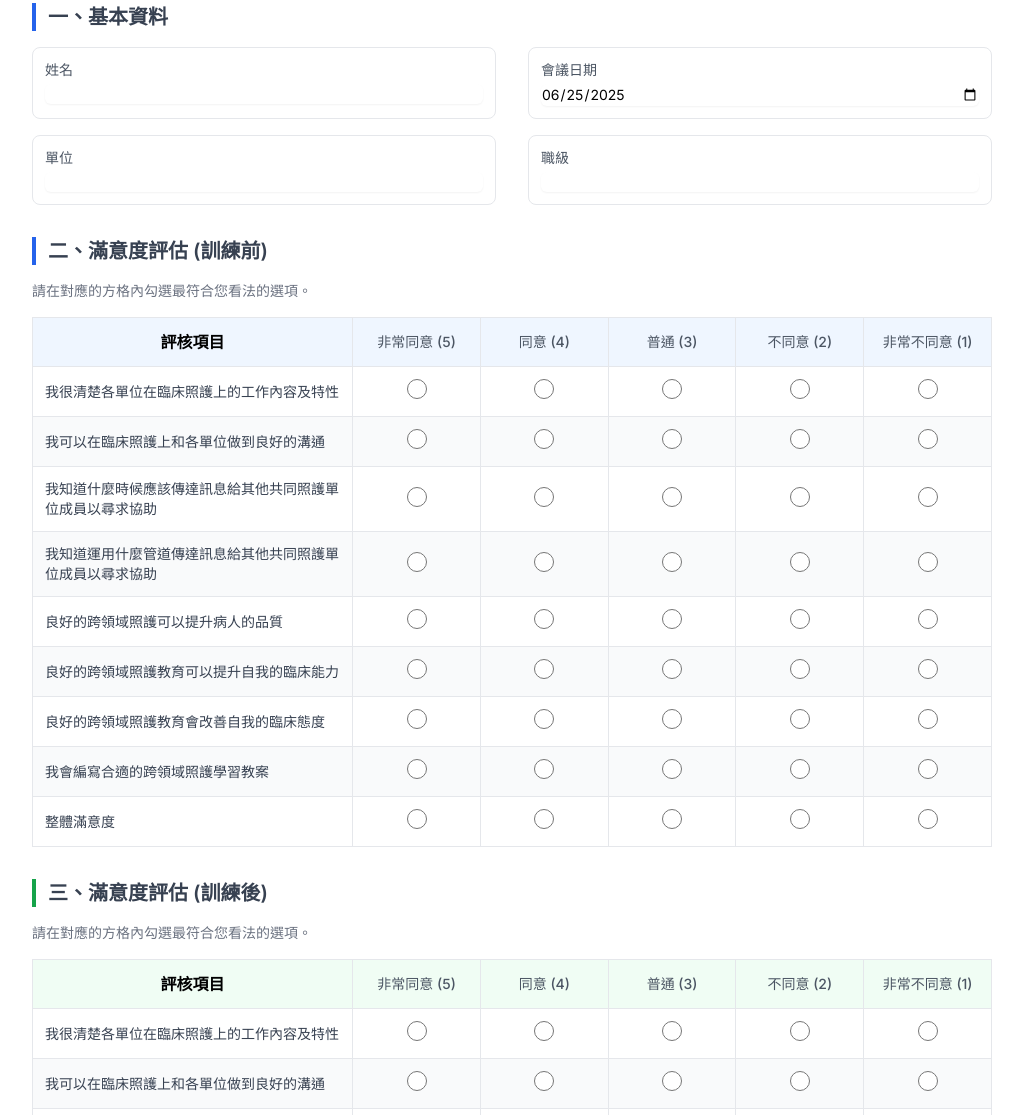
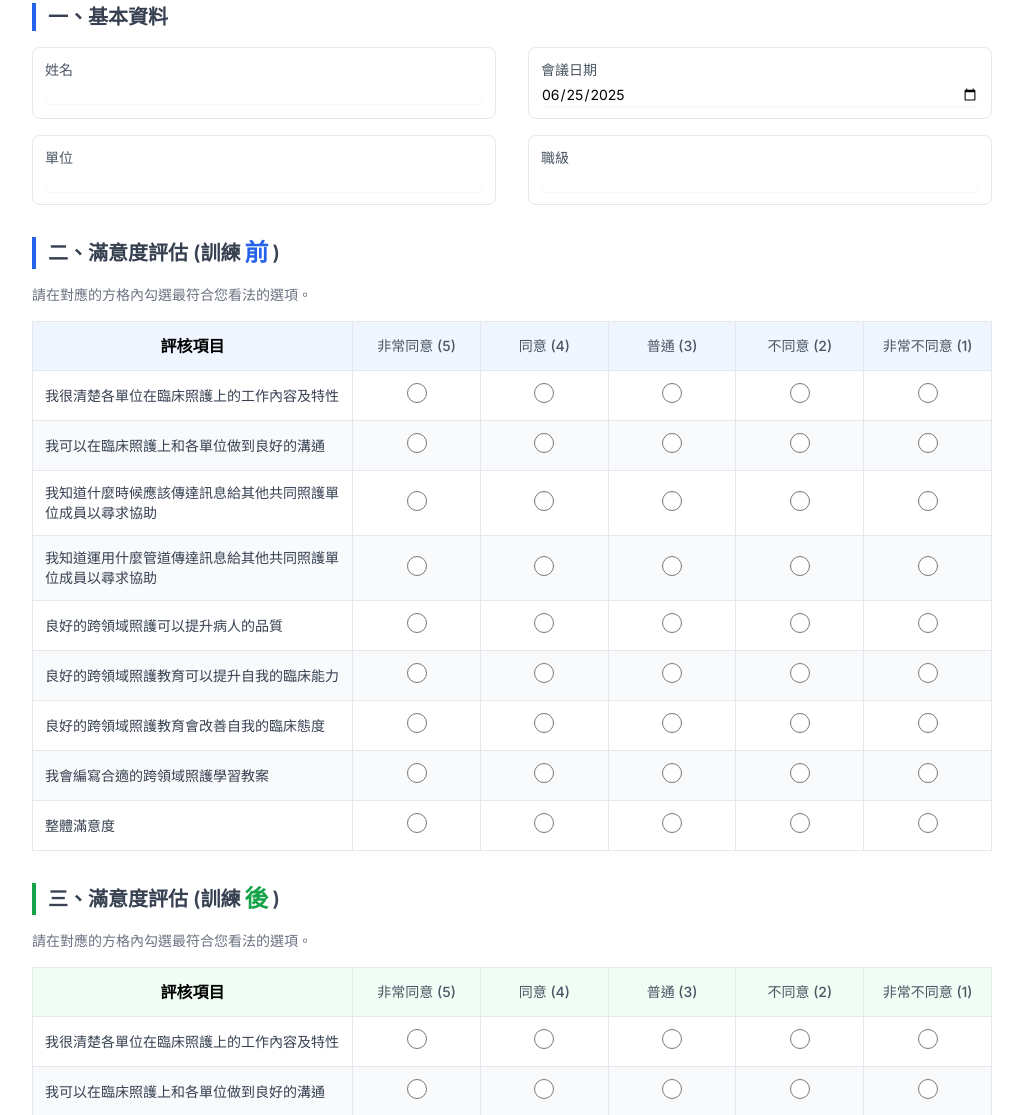
Before and after one commit to Luyun1224/CMHIPE, a plain HTML site: page form.html in a window 1280 px wide. Shown: the part 240-1355 px from the top of the page, without its empty margins (128-1151 px from the left). Drawn offline with nearby package versions, Linux system fonts and the light colour scheme.

Commit message:
Update form.html

```diff
--- a/form.html
+++ b/form.html
@@ -93,7 +93,7 @@
 
                 <!-- Section 2: Before Training Assessment -->
                 <fieldset class="mb-8">
-                    <legend class="text-xl font-semibold text-gray-700 mb-4 border-l-4 border-blue-600 pl-3">二、滿意度評估 (訓練前)</legend>
+                    <legend class="text-xl font-semibold text-gray-700 mb-4 border-l-4 border-blue-600 pl-3 flex items-center">二、滿意度評估 (訓練<span class="text-2xl font-bold text-blue-600 mx-1">前</span>)</legend>
                     <p class="text-sm text-gray-500 mb-4">請在對應的方格內勾選最符合您看法的選項。</p>
                     <div class="overflow-x-auto">
                         <table class="min-w-full border-collapse border border-gray-200 bg-white">
@@ -116,7 +116,7 @@
 
                 <!-- Section 3: After Training Assessment -->
                 <fieldset>
-                    <legend class="text-xl font-semibold text-gray-700 mb-4 border-l-4 border-green-600 pl-3">三、滿意度評估 (訓練後)</legend>
+                    <legend class="text-xl font-semibold text-gray-700 mb-4 border-l-4 border-green-600 pl-3 flex items-center">三、滿意度評估 (訓練<span class="text-2xl font-bold text-green-600 mx-1">後</span>)</legend>
                     <p class="text-sm text-gray-500 mb-4">請在對應的方格內勾選最符合您看法的選項。</p>
                     <div class="overflow-x-auto">
                         <table class="min-w-full border-collapse border border-gray-200 bg-white">
```
